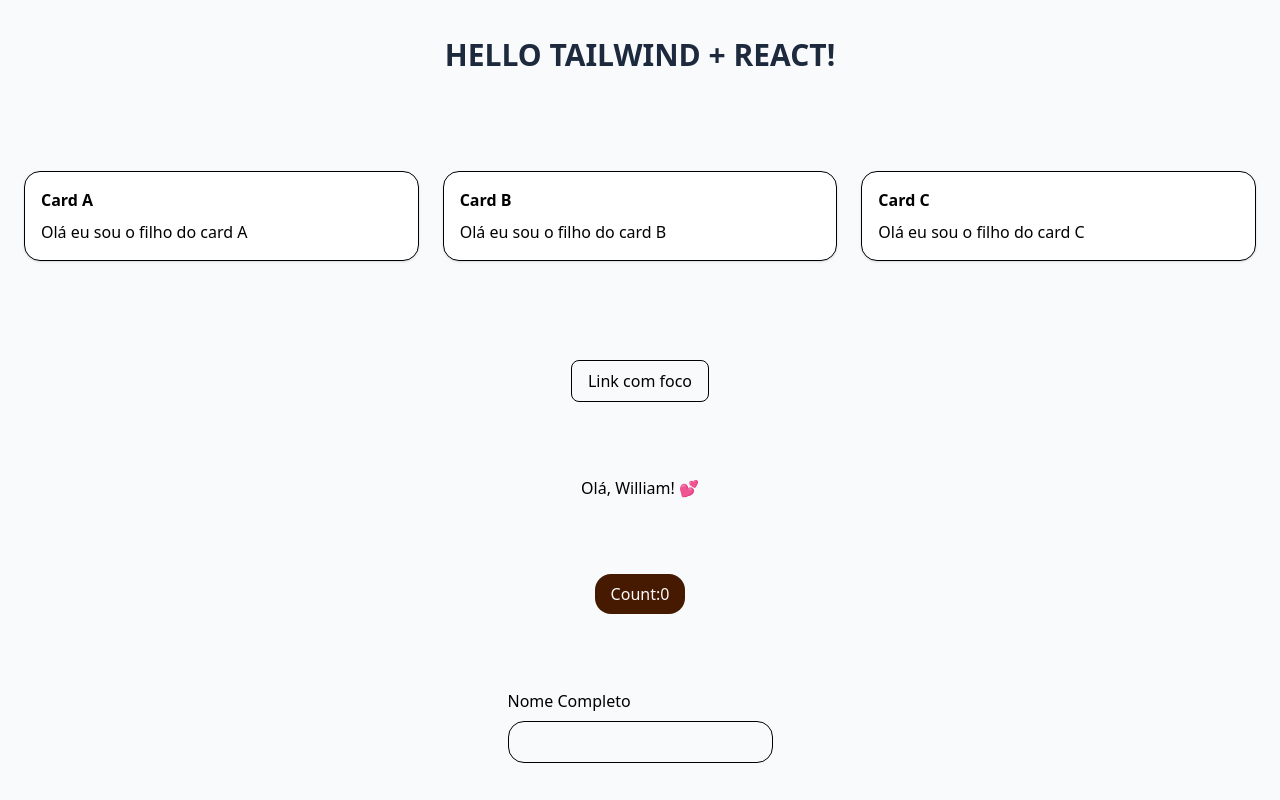
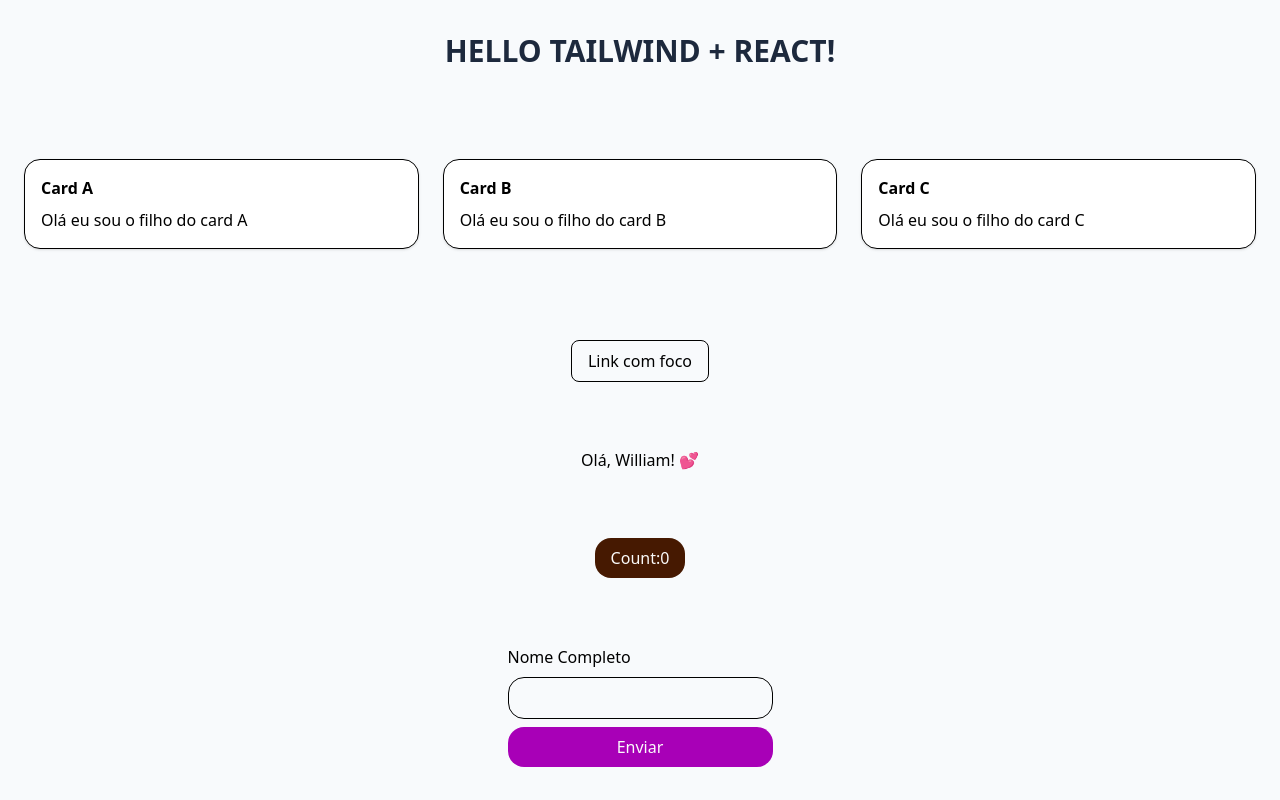
Before and after one commit to William-Daniel-Dias/my-project-react, a React (Vite) app: page / in a window 1280 px wide. Built offline with nearby package versions, Linux system fonts and the light colour scheme.

Commit message:
alterações no formulario

```diff
--- a/src/App.jsx
+++ b/src/App.jsx
@@ -27,6 +27,12 @@ const App = () => {
 
   const inc = () => setCount(c => c + 1)
 
+  const handleSubmit = event => {
+    event.preventDefault()
+
+    console.log({ name })
+  }
+
 
   return (
     <main className="min-h-dvh grid place-items-center bg-slate-50">
@@ -52,13 +58,21 @@ const App = () => {
         Count:{count}
       </button>
 
-      <form>
+      <form onSubmit={handleSubmit}>
         <TextField
-          id='name'
+          id="name"
+          name="fullName"
           label="Nome Completo"
+          type="text"
           value={name}
           onChange={event => setName(event.target.value)}
         />
+
+      <button
+        type="submit"
+        className="bg-fuchsia-700 text-neutral-50 px-4 py-2 rounded-2xl cursor-pointer text-center w-full">
+        Enviar
+      </button>
       </form>
     </main>
   );
--- a/src/components/TextField/index.jsx
+++ b/src/components/TextField/index.jsx
@@ -1,10 +1,11 @@
 // src/components/TextField
 export const TextField = ({id, label, ...props}) => {
     return (
-        <fieldset className="flex flex-col space-y-2">
+        <fieldset className="flex flex-col space-y-2 mb-2">
             <label htmlFor={id} className="font-medium">{label}</label>
 
-            <input id={id} className="py-2 px-4 w-full border rounded-2xl" {...props} />
+            <input id={id}
+            className="py-2 px-4 w-full border rounded-2xl text-center" {...props} />
 
         </fieldset>
     )
```
